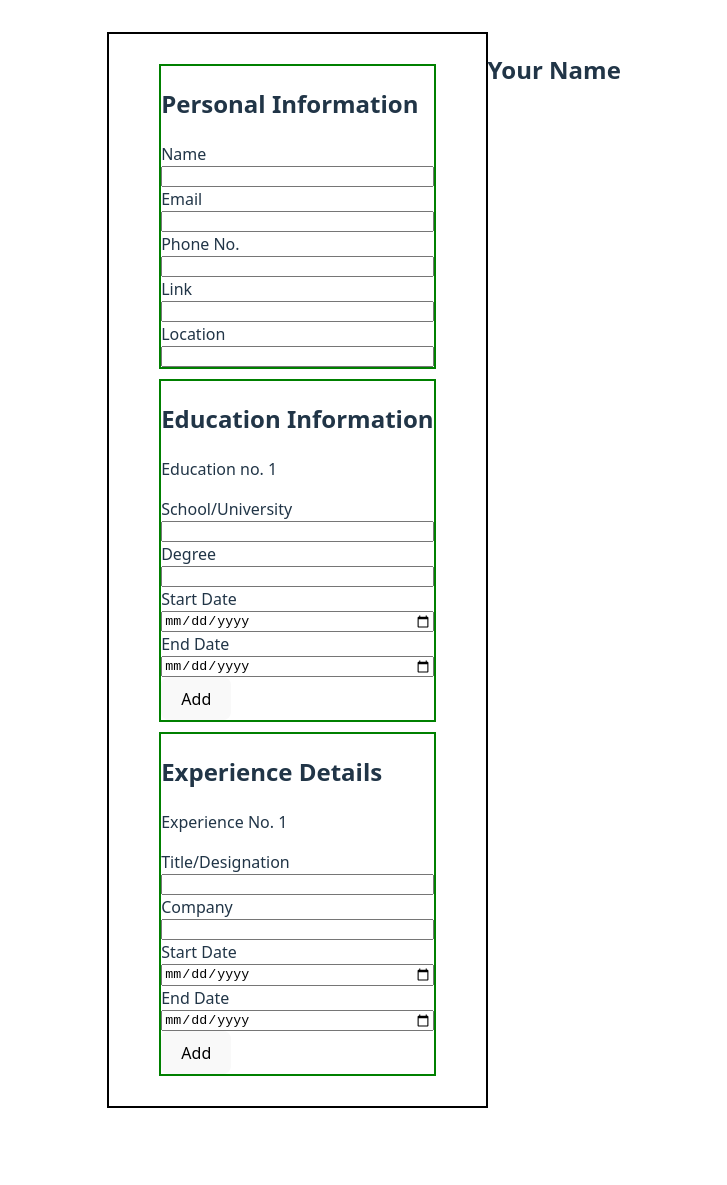
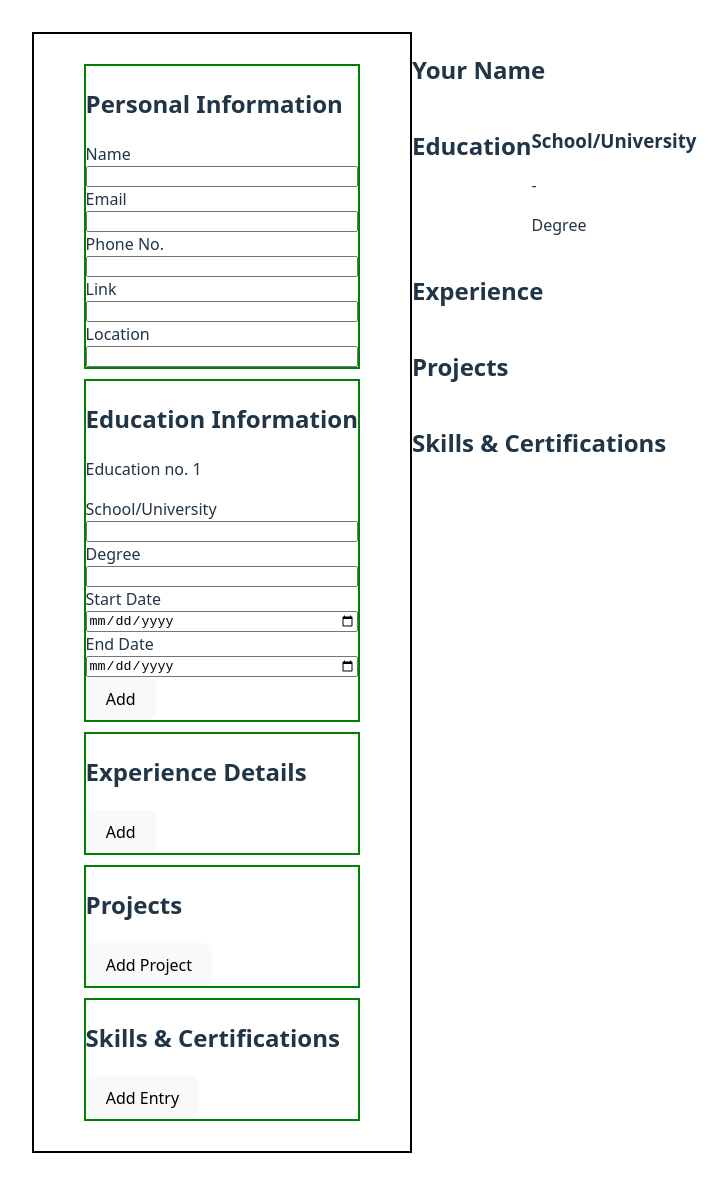
Before and after one commit to Pichaku123/odin-cv-react, a React (Vite) app: page / in a window 1280 px wide. Shown: the whole page, without its empty margins (276-1003 px from the left). Before the commit the page ends 1140 px from the top, so only its background shows below. Built offline with nearby package versions, Linux system fonts and the light colour scheme.

Commit message:
Completed addition of all sections + completed preview

```diff
--- a/src/App.jsx
+++ b/src/App.jsx
@@ -5,9 +5,11 @@ import { useState } from "react";
 
 function App() {
     const [cvData, setCvData] = useState({
-        generalInfo : {},
-        education : [{}],
-        practical : [{}]
+        generalInfo: {},
+        education: [{}],
+        practical: [],
+        projects: [],
+        skillsCerts: [],
     });
     console.log(cvData);
 
--- a/src/components/Editor/CVForm.jsx
+++ b/src/components/Editor/CVForm.jsx
@@ -1,7 +1,8 @@
 import EduExpSection from "./EduExpSection";
 import GenInfo from "./GenInfo";
 import PracExpSection from "./PracExpSection";
-import { useState } from "react";
+import ProjectSection from "./ProjectSection";
+import SkillsCertsSection from "./SkillsCertsSection";
 
 export default function CVForm({cvData, setCvData}){
     return (
@@ -9,6 +10,8 @@ export default function CVForm({cvData, setCvData}){
             <GenInfo cvData={cvData} setCvData={setCvData} />
             <EduExpSection cvData={cvData} setCvData={setCvData} />
             <PracExpSection cvData={cvData} setCvData={setCvData} />
+            <ProjectSection cvData={cvData} setCvData={setCvData} />
+            <SkillsCertsSection cvData={cvData} setCvData={setCvData} />
         </div>
     );
 }
--- a/src/components/Editor/PracExp.jsx
+++ b/src/components/Editor/PracExp.jsx
@@ -17,9 +17,9 @@ export default function PracExp({ cvData, setCvData, index }) {
                     type="text"
                     name="prac-title"
                     id={`prac-title-${index}`}
-                    value={prac["prac-title"] || ""}
+                    value={prac.pracTitle || ""}
                     onChange={(e) =>
-                        handlePracChange("prac-title", e.target.value)
+                        handlePracChange("pracTitle", e.target.value)
                     }
                 />
             </div>
@@ -41,9 +41,9 @@ export default function PracExp({ cvData, setCvData, index }) {
                     type="date"
                     name="start-date-prac"
                     id={`start-date-prac-${index}`}
-                    value={prac["start-date-prac"] || ""}
+                    value={prac.startDatePrac || ""}
                     onChange={(e) =>
-                        handlePracChange("start-date-prac", e.target.value)
+                        handlePracChange("startDatePrac", e.target.value)
                     }
                 />
             </div>
@@ -53,9 +53,9 @@ export default function PracExp({ cvData, setCvData, index }) {
                     type="date"
                     name="end-date-prac"
                     id={`end-date-prac-${index}`}
-                    value={prac["end-date-prac"] || ""}
+                    value={prac.endDatePrac || ""}
                     onChange={(e) =>
-                        handlePracChange("end-date-prac", e.target.value)
+                        handlePracChange("endDatePrac", e.target.value)
                     }
                 />
             </div>
--- /dev/null
+++ b/src/components/Editor/Project.jsx
@@ -0,0 +1,51 @@
+export default function Project({ cvData, setCvData, index }) {
+    function handleProjectChange(field, value) {
+        setCvData((prev) => ({
+            ...prev,
+            projects: prev.projects.map((entry, i) =>
+                i === index ? { ...entry, [field]: value } : entry
+            ),
+        }));
+    }
+
+    const project = cvData.projects[index] || {};
+    return (
+        <>
+            <div className="entry">
+                <label htmlFor={`project-title-${index}`}>Title</label>
+                <input
+                    type="text"
+                    id={`project-title-${index}`}
+                    value={project.title || ""}
+                    onChange={(e) =>
+                        handleProjectChange("title", e.target.value)
+                    }
+                />
+            </div>
+            <div className="entry">
+                <label htmlFor={`project-link-${index}`}>Link</label>
+                <input
+                    type="text"
+                    id={`project-link-${index}`}
+                    value={project.link || ""}
+                    onChange={(e) =>
+                        handleProjectChange("link", e.target.value)
+                    }
+                />
+            </div>
+            <div className="entry">
+                <label htmlFor={`project-description-${index}`}>
+                    Description
+                </label>
+                <input
+                    type="text"
+                    id={`project-description-${index}`}
+                    value={project.description || ""}
+                    onChange={(e) =>
+                        handleProjectChange("description", e.target.value)
+                    }
+                />
+            </div>
+        </>
+    );
+}
--- /dev/null
+++ b/src/components/Editor/ProjectSection.jsx
@@ -0,0 +1,28 @@
+import Project from "./Project";
+
+export default function ProjectSection({ cvData, setCvData }) {
+    const addProject = () => {
+        setCvData((prev) => ({
+            ...prev,
+            projects: [...prev.projects, {}],
+        }));
+    };
+
+    return (
+        <div className="project-section form-section">
+            <h2>Projects</h2>
+            {cvData.projects.map((proj, id) => (
+                <div key={proj.id || id}>
+                    <p>Project {id + 1}</p>
+                    <Project
+                        key={proj.id || id}
+                        index={id}
+                        cvData={cvData}
+                        setCvData={setCvData}
+                    />
+                </div>
+            ))}
+            <button onClick={addProject}>Add Project</button>
+        </div>
+    );
+}
--- /dev/null
+++ b/src/components/Editor/SkillsCerts.jsx
@@ -0,0 +1,54 @@
+export default function SkillsCerts({ cvData, setCvData, index }) {
+    function handleChange(field, value) {
+        setCvData((prev) => ({
+            ...prev,
+            skillsCerts: prev.skillsCerts.map((entry, i) =>
+                i === index ? { ...entry, [field]: value } : entry
+            ),
+        }));
+    }
+
+    const entry = cvData.skillsCerts[index] || {};
+    return (
+        <>
+            <div className="entry">
+                <label htmlFor={`skills-${index}`}>Skills</label>
+                <input
+                    type="text"
+                    id={`skills-${index}`}
+                    value={entry.skills || ""}
+                    onChange={(e) => handleChange("skills", e.target.value)}
+                />
+            </div>
+            <div className="entry">
+                <label htmlFor={`certification-${index}`}>Certification</label>
+                <input
+                    type="text"
+                    id={`certification-${index}`}
+                    value={entry.certification || ""}
+                    onChange={(e) =>
+                        handleChange("certification", e.target.value)
+                    }
+                />
+            </div>
+            <div className="entry">
+                <label htmlFor={`technology-${index}`}>Technology</label>
+                <input
+                    type="text"
+                    id={`technology-${index}`}
+                    value={entry.technology || ""}
+                    onChange={(e) => handleChange("technology", e.target.value)}
+                />
+            </div>
+            <div className="entry">
+                <label htmlFor={`languages-${index}`}>Languages</label>
+                <input
+                    type="text"
+                    id={`languages-${index}`}
+                    value={entry.languages || ""}
+                    onChange={(e) => handleChange("languages", e.target.value)}
+                />
+            </div>
+        </>
+    );
+}
--- /dev/null
+++ b/src/components/Editor/SkillsCertsSection.jsx
@@ -0,0 +1,28 @@
+import SkillsCerts from "./SkillsCerts";
+
+export default function SkillsCertsSection({ cvData, setCvData }) {
+    const addEntry = () => {
+        setCvData((prev) => ({
+            ...prev,
+            skillsCerts: [...prev.skillsCerts, {}],
+        }));
+    };
+
+    return (
+        <div className="skills-certs-section form-section">
+            <h2>Skills & Certifications</h2>
+            {cvData.skillsCerts.map((entry, id) => (
+                <div key={entry.id || id}>
+                    <p>Entry {id + 1}</p>
+                    <SkillsCerts
+                        key={entry.id || id}
+                        index={id}
+                        cvData={cvData}
+                        setCvData={setCvData}
+                    />
+                </div>
+            ))}
+            <button onClick={addEntry}>Add Entry</button>
+        </div>
+    );
+}
--- a/src/components/Preview/FormPreview.jsx
+++ b/src/components/Preview/FormPreview.jsx
@@ -1,16 +1,75 @@
 import "./FormPreview.css"
 
 export default function FormPreview({ cvData }) {
+    const { generalInfo, education, practical, projects, skillsCerts } = cvData;
+
     return (
         <>
             <div className="form-preview-container">
                 <header className="cv-header">
-                    <h2>{cvData.generalInfo.name || "Your Name"}</h2>
+                    <h2>{generalInfo.name || "Your Name"}</h2>
                     <div className="contact-info">
-                        {cvData.generalInfo.email && <span>{cvData.generalInfo.email}</span>}
-                        {cvData.generalInfo.phone && <span> • {cvData.generalInfo.phone}</span>}
+                        {generalInfo.email && <span>{generalInfo.email}</span>}
+                        {generalInfo.phone && <span> • {generalInfo.phone}</span>}
+                        {generalInfo.link && <span> • {generalInfo.link}</span>}
+                        {generalInfo.location && <span> • {generalInfo.location}</span>}
                     </div>
                 </header>
+
+                <section className="cv-section">
+                    <h2>Education</h2>
+                    {education.map((edu, index) => (
+                        <div key={index} className="cv-item">
+                            <div className="item-header">
+                                <h3>{edu.school || "School/University"}</h3>
+                                <span className="dates">
+                                    {edu.startDateEdu} - {edu.endDateEdu}
+                                </span>
+                            </div>
+                            <p>{edu.degree || "Degree"}</p>
+                        </div>
+                    ))}
+                </section>
+
+                <section className="cv-section">
+                    <h2>Experience</h2>
+                    {practical.map((prac, index) => (
+                        <div key={index} className="cv-item">
+                            <div className="item-header">
+                                <h3>{prac.company || "Company"}</h3>
+                                <span className="dates">
+                                    {prac.startDatePrac} - {prac.endDatePrac}
+                                </span>
+                            </div>
+                            <p>{prac.pracTitle || "Title"}</p>
+                        </div>
+                    ))}
+                </section>
+
+                <section className="cv-section">
+                    <h2>Projects</h2>
+                    {projects && projects.map((proj, index) => (
+                        <div key={index} className="cv-item">
+                            <div className="item-header">
+                                <h3>{proj.title || "Project Title"}</h3>
+                                {proj.link && <span className="project-link">({proj.link})</span>}
+                            </div>
+                            <p>{proj.description || "Description"}</p>
+                        </div>
+                    ))}
+                </section>
+
+                <section className="cv-section">
+                    <h2>Skills & Certifications</h2>
+                    {skillsCerts && skillsCerts.map((entry, index) => (
+                        <div key={index} className="cv-item">
+                            <p><strong>Skills:</strong> {entry.skills || "-"}</p>
+                            <p><strong>Certification:</strong> {entry.certification || "-"}</p>
+                            <p><strong>Technology:</strong> {entry.technology || "-"}</p>
+                            <p><strong>Languages:</strong> {entry.languages || "-"}</p>
+                        </div>
+                    ))}
+                </section>
             </div>
         </>
     );
```
Also changed, not shown: src/components/Editor/EduExp.jsx (+5 -4 lines).
